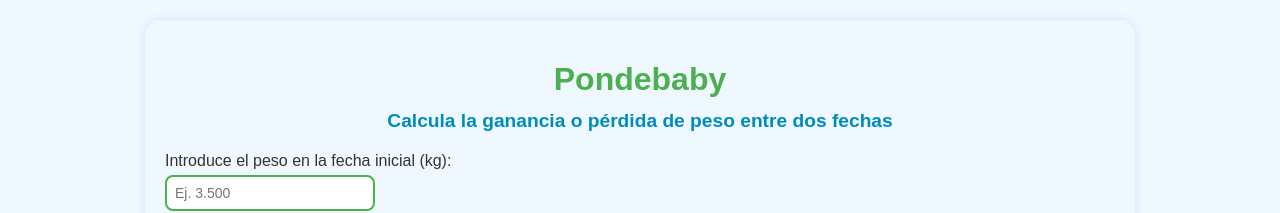
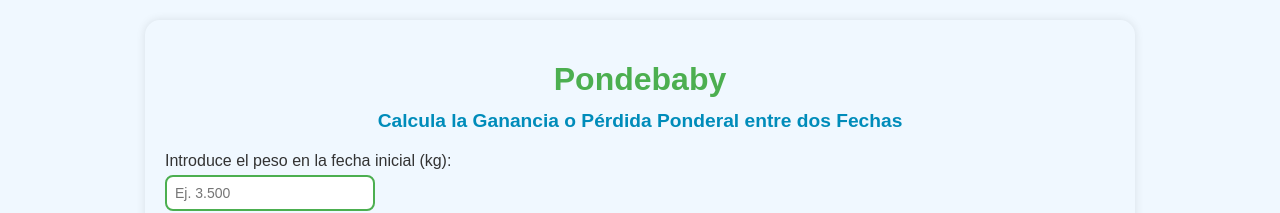
Before and after one commit to Crospirit/pondebaby, a plain HTML site: page index.html in a window 1280 px wide. Shown: the top 213 px of the page. Drawn offline with Linux system fonts and the light colour scheme.

Commit message:
Update index.html

```diff
--- a/index.html
+++ b/index.html
@@ -259,7 +259,7 @@ td:nth-child(7), td:nth-child(8), td:nth-child(9), td:nth-child(10), td:nth-chil
 <body>
 
     <h1>Pondebaby</h1>
-    <h2>Calcula la ganancia o pérdida de peso entre dos fechas</h2>
+    <h2>Calcula la Ganancia o Pérdida Ponderal entre dos Fechas</h2>
 
 
 
```
